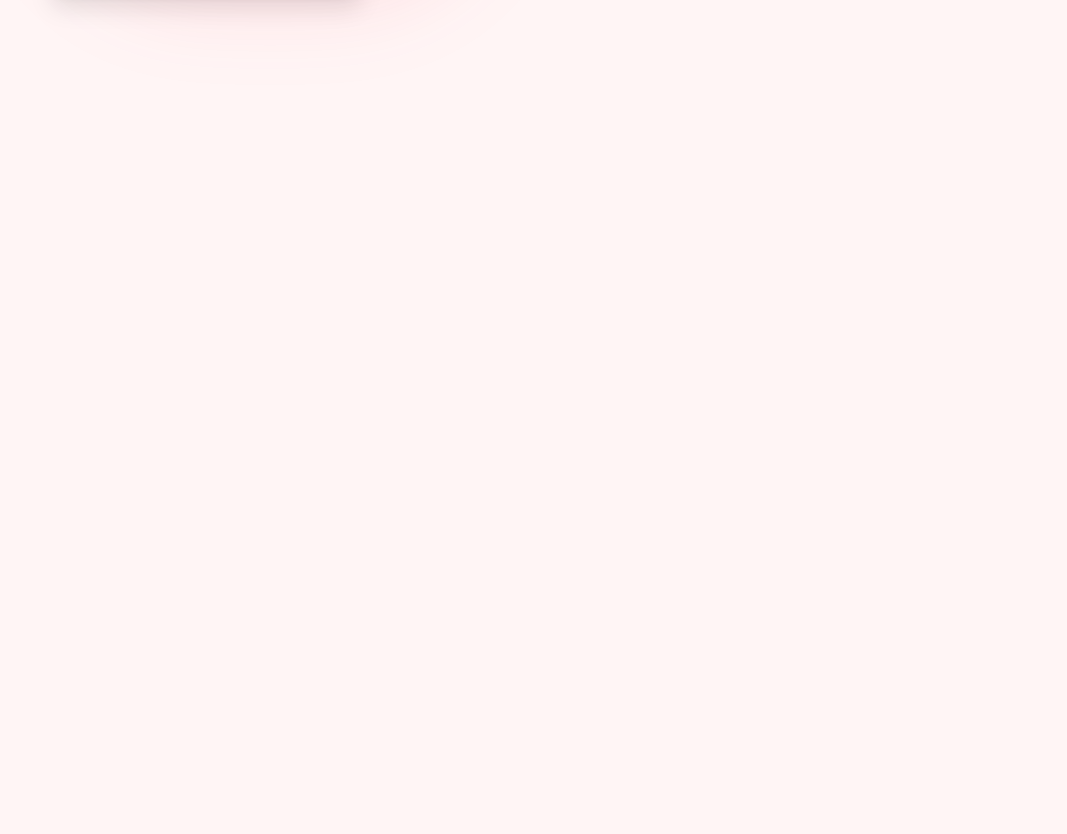
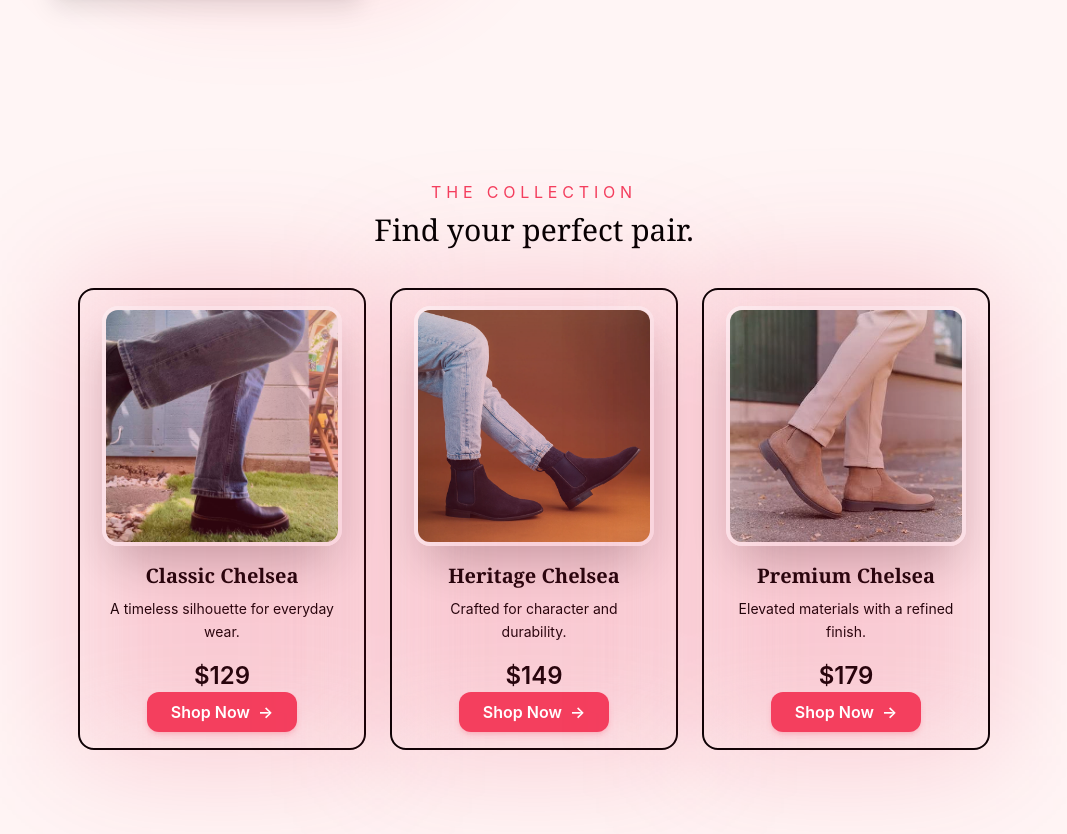
Before and after one commit to anilpdl1/landingpage, a React (Vite) app: page / in a window 1280 px wide. Shown: the part 2100-2934 px from the top of the page, without its empty margins (106-1173 px from the left). Before the commit the page ends 2212 px from the top, so only its background shows below. Built offline with nearby package versions, Linux system fonts and the light colour scheme.

Commit message:
Pricing layout

```diff
--- a/src/App.jsx
+++ b/src/App.jsx
@@ -3,6 +3,7 @@
 import Hero from './sections/Hero'
 import Features from './sections/Features'
 import About from './sections/About'
+import Pricing from './sections/Pricing'
 const App = () => {
   return (
     <>
@@ -10,8 +11,8 @@
     <Hero/>
     <Features/>
     <About/>
+    <Pricing/>
     </>
   )
 }
-
 export default App
--- a/src/components/Navbar.jsx
+++ b/src/components/Navbar.jsx
@@ -26,7 +26,7 @@
          <a href="#about">
         About
         </a>
-        <a href="">Pricing</a>
+        <a href="#pricing">Pricing</a>
 
         <Button text="Login"/>
        </div>
--- a/src/sections/About.jsx
+++ b/src/sections/About.jsx
@@ -5,7 +5,7 @@
   return (
     <section
       id="about"
-      className="min-h-screen px-6 py-20 flex flex-col justify-center items-center gap-16"
+      className="min-h-screen px-6 py-10 flex flex-col justify-center items-center gap-16"
     >
       {/* Section Heading */}
       <motion.div
--- a/src/sections/Features.jsx
+++ b/src/sections/Features.jsx
@@ -29,11 +29,11 @@
         <div className="w-full max-w-6xl mb:8 ">
             <p className="text-4xl font-serif text-center font-bold">Why Chelsea?</p>
         </div>
-        <div className="grid grid-cols-1 sm:grid-cols-2  gap-4">
+        <div className="grid grid-cols-1 sm:grid-cols-2 gap-4">
             {features.map((el,idx)=>(
                 <motion.div
-                initial={{x:idx%2==0?-100:100,scale:0.9,opacity:0}}
-                whileInView={{x:0,opacity:1,scale:1}}
+                initial={{y:40,scale:0.9,opacity:0}}
+                whileInView={{y:0,opacity:1,scale:1}}
                 transition={{duration:0.8,delay:0.2+idx*0.2}}
                 viewport={{ once: true, amount: 0.2 }}
                 className="p-5 flex flex-col items-start  bg-accent/70 justify-center gap-5 max-60 h-60 border-white border-2 rounded-2xl backdrop-blur-2xl shadow-olive-50 hover:scale-105 transition-all ease-in-out " key={idx}>
--- a/src/sections/Hero.jsx
+++ b/src/sections/Hero.jsx
@@ -62,7 +62,7 @@
             className="relative"
           >
             {/* Glow */}
-            <div className="absolute inset-2 rounded-2xl bg-primary/20 blur-3xl" />
+            <div className="absolute -inset-2 rounded-2xl bg-primary/20 blur-3xl" />
 
             {/* Image */}
             <div className="relative h-40 w-40 sm:h-44 sm:w-44 md:h-52 md:w-52 lg:h-60 lg:w-60 overflow-hidden rounded-2xl border-4 border-white shadow-2xl">
--- a/src/sections/Pricing.jsx
+++ b/src/sections/Pricing.jsx
@@ -0,0 +1,77 @@
+import { motion,easeInOut} from 'framer-motion'
+import Button from '../components/Button';
+function Pricing(){
+    const products = [
+  {
+    name: "Classic Chelsea",
+    price: "$129",
+    image: "/chealsea1.jpeg",
+    description: "A timeless silhouette for everyday wear.",
+  },
+  {
+    name: "Heritage Chelsea",
+    price: "$149",
+    image: "/chelsea2.webp",
+    description: "Crafted for character and durability.",
+  },
+  {
+    name: "Premium Chelsea",
+    price: "$179",
+    image: "/chelsea3.jpg",
+    description: "Elevated materials with a refined finish.",
+  },
+];
+    return(
+        <section id="pricing" className='flex min-h-[calc(100vh-4rem)] mt-5 px-6 py-12 flex-col items-center justify-start gap-10'>
+            < motion.div
+            initial={{y:40,opacity:0,scale:0.7}}
+            whileInView={{y:0,opacity:1,scale:1}}
+            transition={{ease:easeInOut,delay:0.2,duration:0.8}}
+            className='flex flex-col items-center'>
+                <p className="text-md tracking-[0.3em] text-accent">
+  THE COLLECTION
+</p>
+
+<h2 className="mt-2 text-3xl font-serif">
+  Find your perfect pair.
+</h2>
+            </motion.div>
+            <div className='w-fit  grid grid-cols-1 sm:grid-cols-2 md:grid-cols-3 gap-6'>
+            {products.map((el,idx)=>(
+                <motion.div className=' group flex flex-col w-72  items-center justify-start border-2 relative border-black backdrop-blur-2xl px-6 py-4 rounded-2xl ' key={idx}
+                initial={{y:40,opacity:0,scale:0.9}}
+                whileInView={{y:0,opacity:1,scale:1}}
+                transition={{duration:0.6,delay:0.1*idx,ease:easeInOut}}
+                viewport={{once:true}}
+                whileHover={{y:-8,scale:1.05}}
+
+                >
+                  <div className="absolute -inset-2 rounded-2xl bg-primary/20 blur-3xl" />
+                    <div className=" mb-4 h-40 w-40 sm:h-44 sm:w-44 md:h-52 md:w-52 lg:h-60 lg:w-60 overflow-hidden rounded-2xl border-4 border-white shadow-2xl">
+              <img
+                src={el.image}
+                alt="Chelsea boots"
+                className=" h-full w-full object-cover transition-transform duration-500 group-hover:scale-110"
+              />
+            </div>
+            <h3 className="text-xl font-serif font-semibold">
+  {el.name}
+</h3>
+
+<p className="mt-2 max-w-xs text-center text-sm text-foreground/60 leading-relaxed">
+  {el.description}
+</p>
+
+<p className="mt-4 text-2xl font-semibold">
+  {el.price}
+</p>
+            <Button text="Shop Now"/>
+                </motion.div>
+            ))}
+
+            </div>
+
+        </section>
+    )
+}
+export default Pricing;
```
